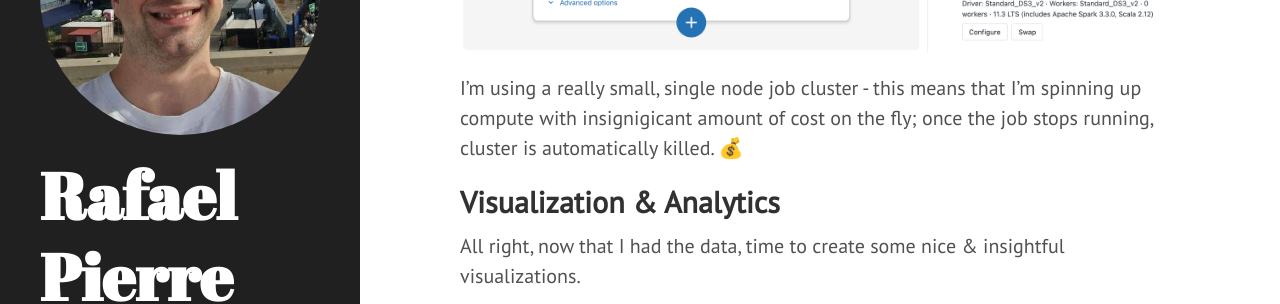
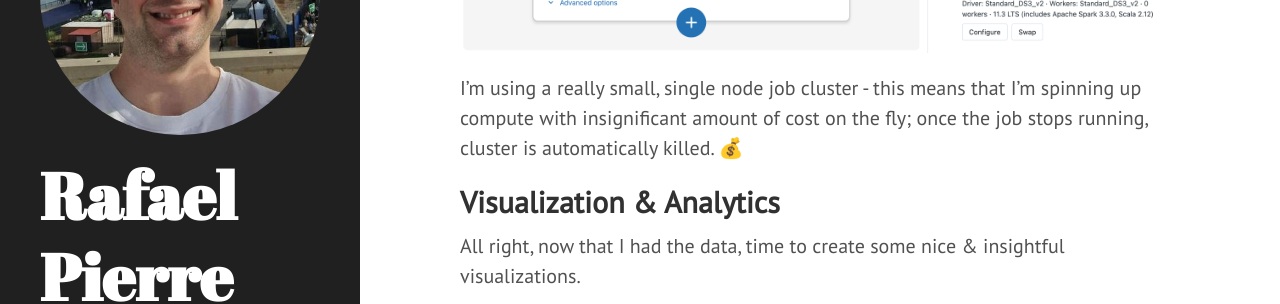
Before and after one commit to rafaelpierre/rafaelpierre.github.io, a Jekyll site: the page built from _posts/2022-11-27-long-term-storage-of-github-repo-traffic-metrics-for-analytics-with-databricks.markdown, in a window 1280 px wide and 1400 px high, scrolled down 4321 px. Shown: the part 185-489 px from the top of the window. Built offline with Jekyll 4.4.1, drawn with Linux system fonts in a browser that asks for light colours; nearby versions of some CDN libraries; some of the changed text lies outside the part shown.

Commit message:
takeaway

```diff
--- a/_posts/2022-11-27-long-term-storage-of-github-repo-traffic-metrics-for-analytics-with-databricks.markdown
+++ b/_posts/2022-11-27-long-term-storage-of-github-repo-traffic-metrics-for-analytics-with-databricks.markdown
@@ -119,7 +119,7 @@ Since I wanted to simplify my life here by avoiding any kind of work related to
 
 ![](/img/databricks_workflows_github.png)
 
-I'm using a really small, single node job cluster - this means that I'm spinning up compute with insignigicant amount of cost on the fly; once the job stops running, cluster is automatically killed. 💰
+I'm using a really small, single node job cluster - this means that I'm spinning up compute with insignificant amount of cost on the fly; once the job stops running, cluster is automatically killed. 💰
 
 ## Visualization & Analytics
 
```
Also changed, not shown: other parts of _posts/2022-11-27-long-term-storage-of-github-repo-traffic-metrics-for-analytics-with-databricks.markdown (+2 -0 lines).
